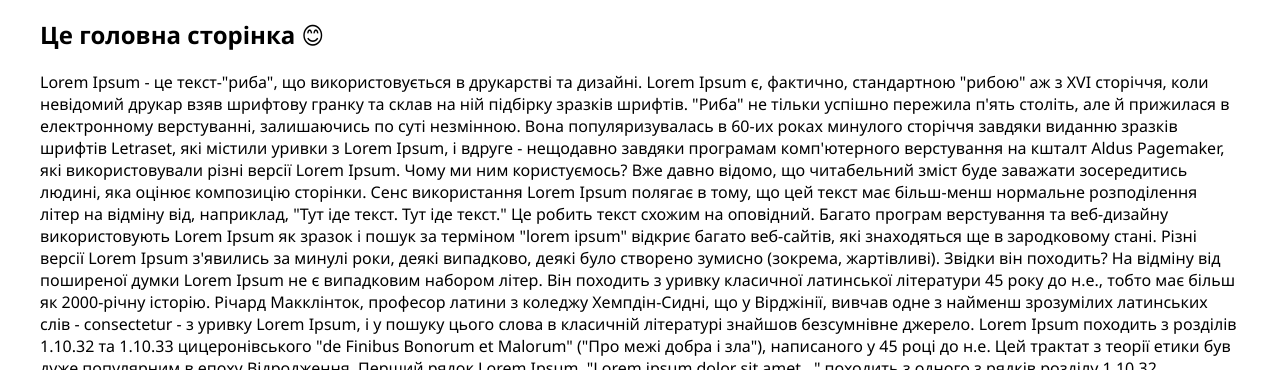
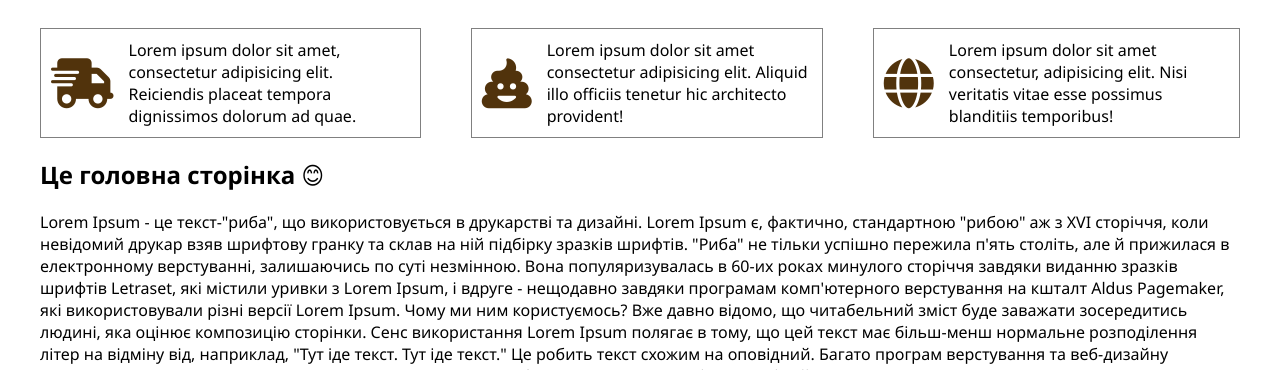
Before and after one commit to Andrusi4ka/Fullstack-home-work-5, a plain HTML site: page index.html in a window 1280 px wide. Shown: the part 730-1100 px from the top of the page. Drawn offline with Linux system fonts and the light colour scheme.

Commit message:
Добавив на головній сторінці блок переваг під слайдером

```diff
--- a/index.html
+++ b/index.html
@@ -6,6 +6,7 @@
 	<meta name="viewport" content="width=device-width, initial-scale=1.0">
 	<title>home-work-3</title>
 	<link rel="icon" href="images/favicon.png" type="image/png">
+	<link rel="stylesheet" href="https://cdnjs.cloudflare.com/ajax/libs/font-awesome/6.5.0/css/all.min.css">
 	<link rel="stylesheet" href="style/style.css">
 </head>
 
@@ -41,6 +42,20 @@
 			<div class="info">
 				<p>Важлива інформація, яка може бути на цьому слайдері</p>
 				<button>Кнопка</button>
+			</div>
+		</div>
+		<div class="advantages">
+			<div class="bl-advantage">
+				<div><i class="fa-solid fa-truck-fast"></i></div>
+				<p>Lorem ipsum dolor sit amet, consectetur adipisicing elit. Reiciendis placeat tempora dignissimos dolorum ad quae.</p>
+			</div>
+			<div class="bl-advantage">
+				<div><i class="fa-solid fa-poo"></i></div>
+				<p>Lorem ipsum dolor sit amet consectetur adipisicing elit. Aliquid illo officiis tenetur hic architecto provident!</p>
+			</div>
+			<div class="bl-advantage">
+				<div><i class="fa-solid fa-globe"></i></div>
+				<p>Lorem ipsum dolor sit amet consectetur, adipisicing elit. Nisi veritatis vitae esse possimus blanditiis temporibus!</p>
 			</div>
 		</div>
 		<h2>Це головна сторінка &#128522;</h2>
--- a/style/style.css
+++ b/style/style.css
@@ -77,6 +77,30 @@ header ul li:hover {
 .slider .info button:hover {
     background-color: darkred;
     cursor: pointer;
+}
+
+.advantages {
+    display: flex;
+    justify-content: space-between;
+    gap: 50px;
+    margin-top: 30px;
+}
+
+.advantages .bl-advantage {
+    display: flex;
+    align-items: center;
+    border: 1px solid gray;
+    padding: 10px;
+}
+
+.advantages .bl-advantage i {
+    font-size: 50px;
+    color: rgb(81, 51, 12);
+}
+
+.advantages .bl-advantage p {
+    padding-left: 15px;
+    margin: 0;
 }
 
 footer {
```
Lines whose indentation alone changed are shown as unchanged.
